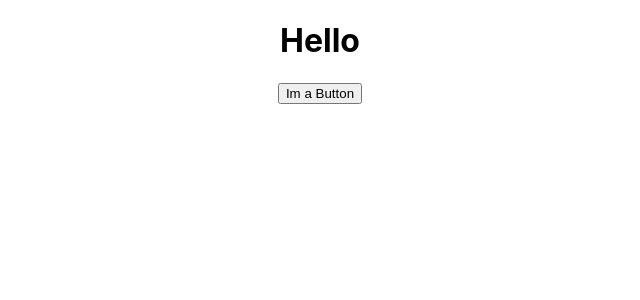
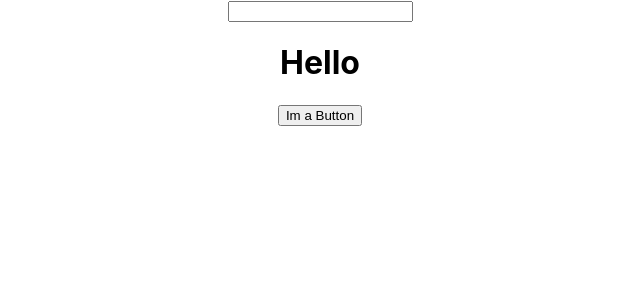
Before and after one commit to Mathew29/numbers-api, a React (Create React App) app: page / in a window 1280 px wide. Shown: the top 300 px of the page, without its empty margins (320-960 px from the left). Built offline with nearby package versions, Linux system fonts and the light colour scheme.

Commit message:
add notes and text input

```diff
--- a/src/components/Splash/index.js
+++ b/src/components/Splash/index.js
@@ -3,6 +3,8 @@ import React, { useState } from "react";
 export default function Splash() {
   const [randomFact, setRandomFact] = useState([]);
   const [showFacts, setShowFacts] = useState(false);
+
+  //move function to its own component
   async function fetchFacts() {
     await fetch(
       "https://numbersapi.p.rapidapi.com/6/21/date?fragment=true&json=true",
@@ -29,6 +31,11 @@ export default function Splash() {
   }
   return (
     <div>
+    <div>
+      <form>
+        <input type='text'></input>
+      </form>
+    </div>
       <h1>Hello</h1>
       <button onClick={() => fetchFacts()}>Im a Button</button>
       {showFacts === true ? <p>Random Fact: {randomFact[0]}</p> : <p></p>}
```
